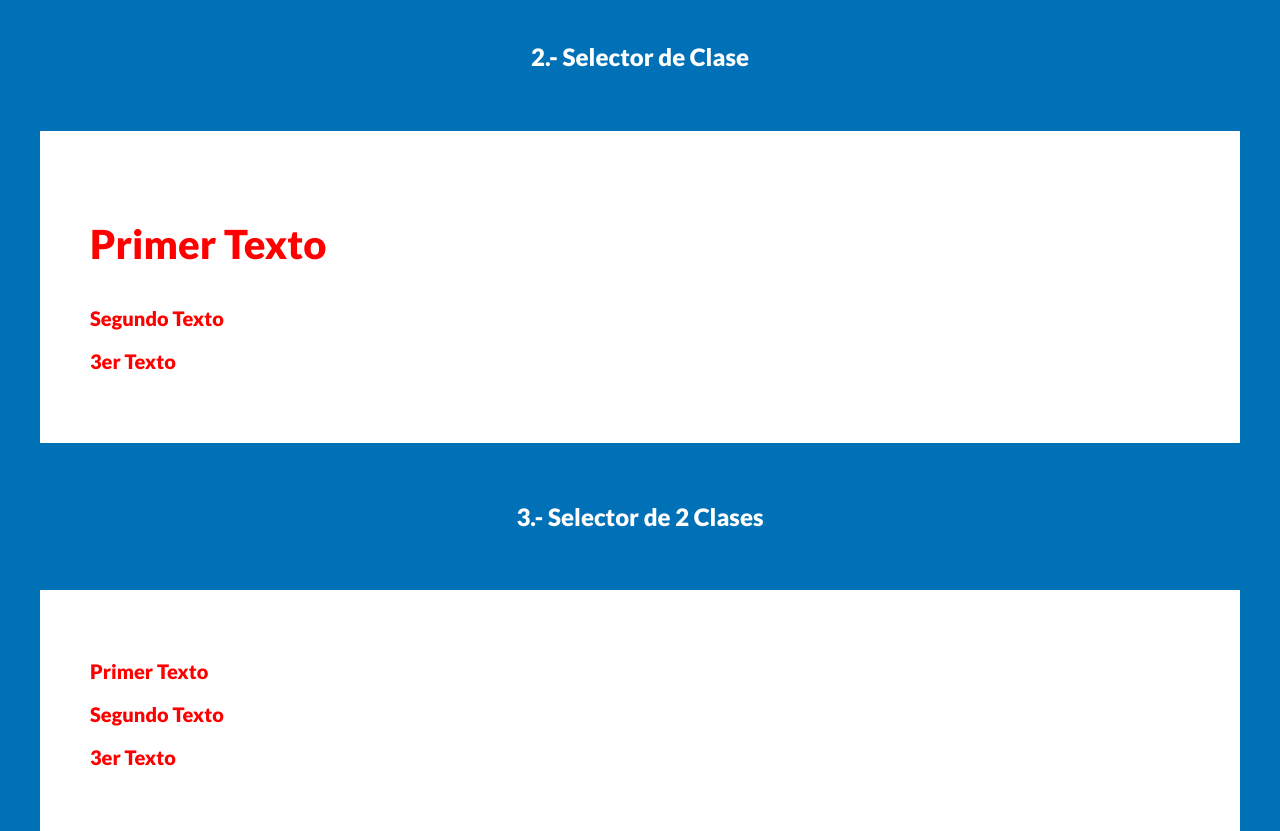
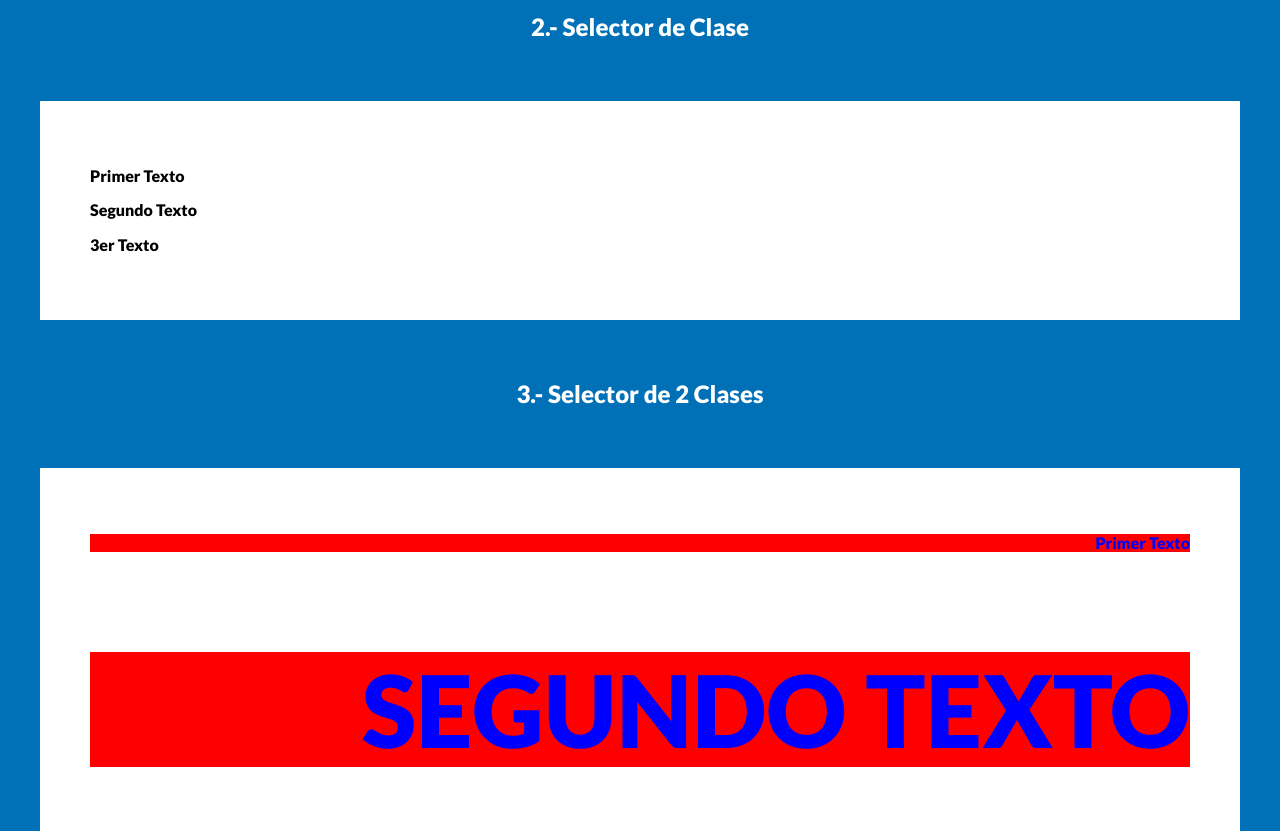
Before and after one commit to Jair-vet/Selectores-CSS-proyect, a plain HTML site: page index.html in a window 1280 px wide. Shown: the part 589-1420 px from the top of the page. Drawn offline with Linux system fonts and the light colour scheme.

Commit message:
Selector de 2 Clases

```diff
--- /dev/null
+++ b/css/03.css
@@ -0,0 +1,18 @@
+.texto {
+    background-color: red;
+}
+
+.azul {
+    color: blue;
+}
+.mayusculas{
+    text-transform: uppercase;
+}
+
+.texto.mayusculas{
+    font-size: 10rem;
+}
+
+.texto.azul {
+    text-align: right;
+}
--- a/index.html
+++ b/index.html
@@ -10,8 +10,9 @@
     <link href="https://fonts.googleapis.com/css2?family=Lato:wght@900&display=swap" rel="stylesheet">
     <link rel="stylesheet" href="css/normalize.css">
     <link rel="stylesheet" href="css/style.css">
-    <link rel="stylesheet" href="css/01.css">
-    <link rel="stylesheet" href="css/02.css">
+    <!-- <link rel="stylesheet" href="css/01.css"> -->
+    <!-- <link rel="stylesheet" href="css/02.css"> -->
+    <link rel="stylesheet" href="css/03.css">
 
 </head>
 <body>
@@ -43,7 +44,7 @@
         <h2>3.- Selector de 2 Clases</h2>
 
         <div class="codigo">
-            <p class="texto">Primer Texto</p>
+            <p class="texto azul">Primer Texto</p>
             <p class="texto azul mayusculas">Segundo Texto</p>
             <p class="texto">3er Texto</p>
         </div>
```
